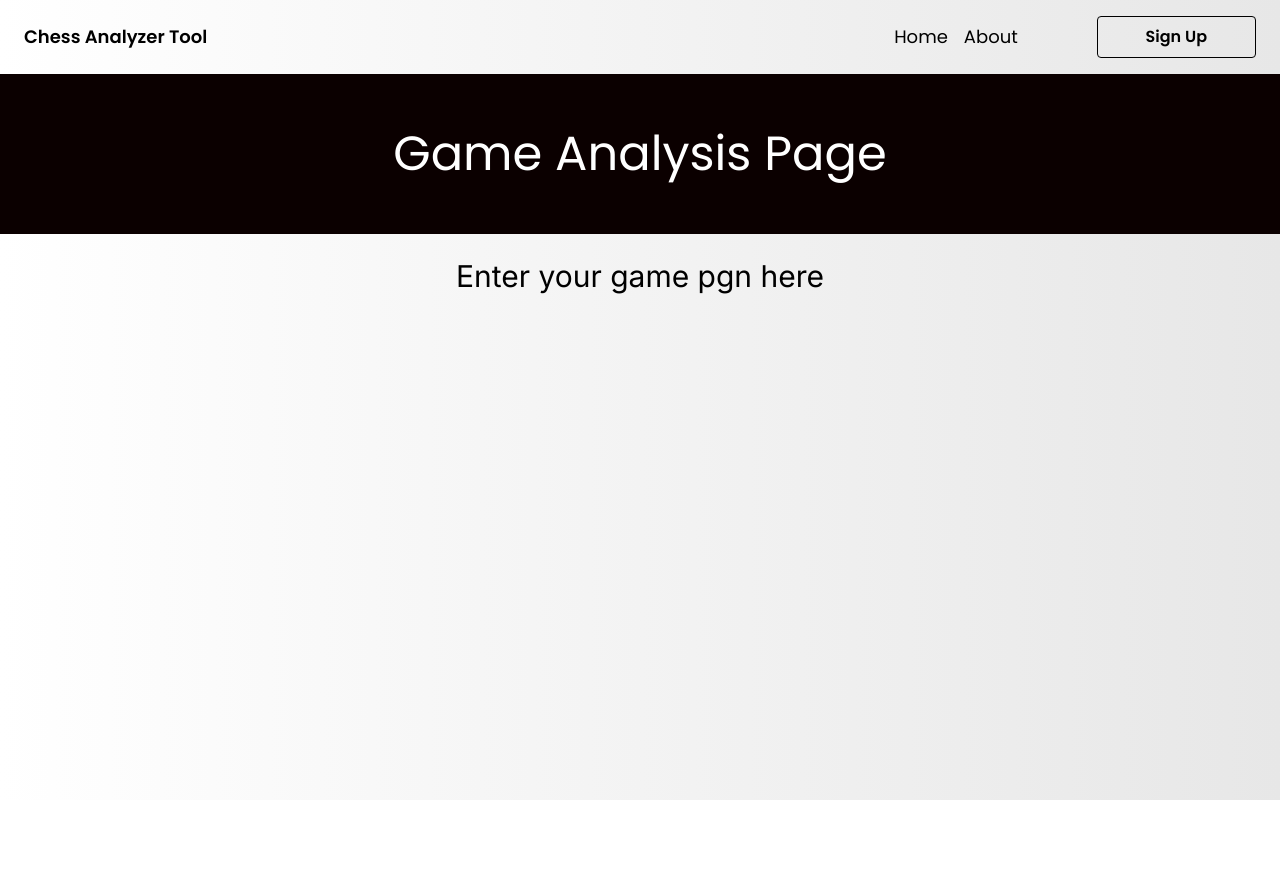
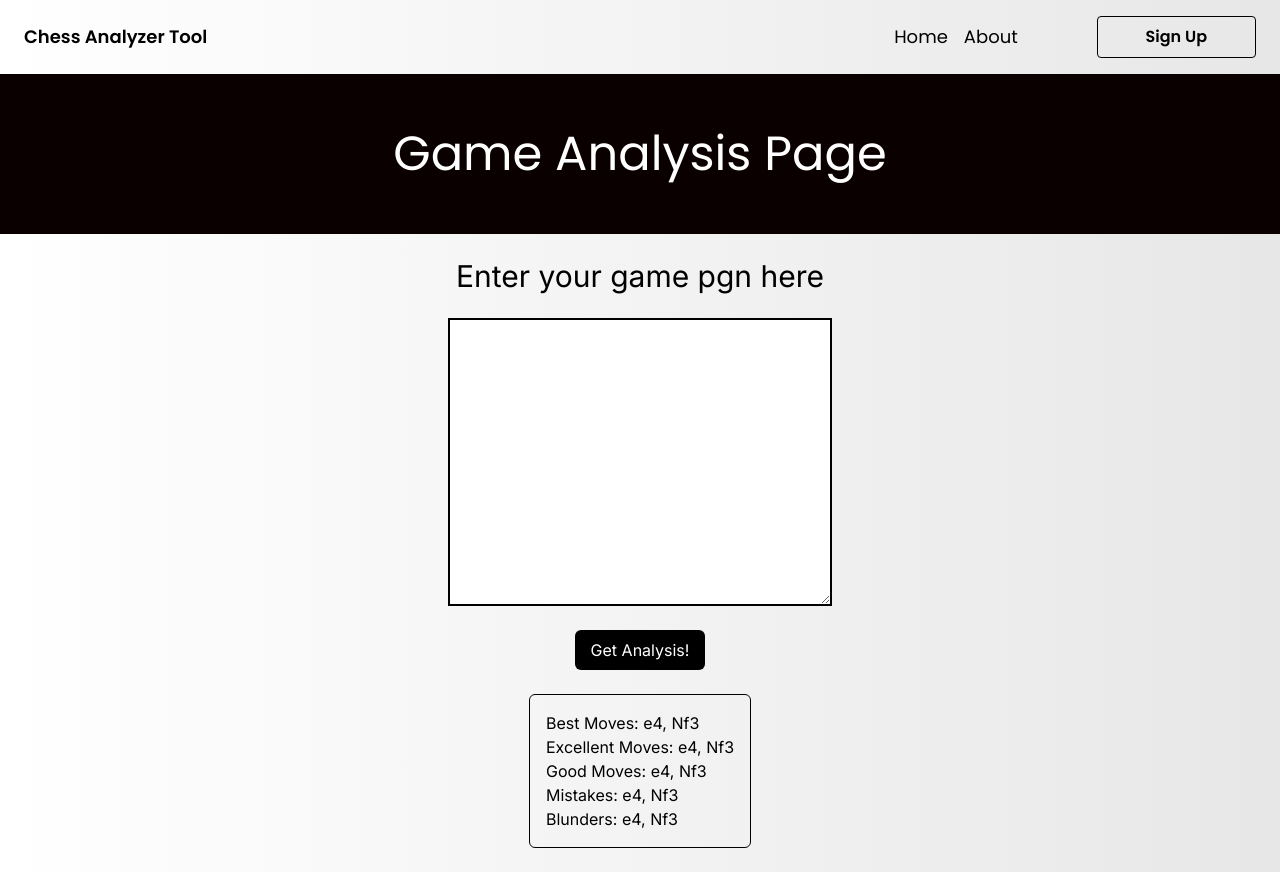
Before and after one commit to 0Armaan025/chess-com-analyse-tool-frontend, a Next.js app: page /analyze-game in a window 1280 px wide. Before the commit the page ends 800 px from the top, so only its background shows below. Built offline with nearby package versions, Linux system fonts and the light colour scheme.

Commit message:
welp, even after a lot of debugging, only able to create till this

```diff
--- a/src/app/analyze-game/page.tsx
+++ b/src/app/analyze-game/page.tsx
@@ -16,6 +16,28 @@ const AnalyzeGamePage = (props: Props) => {
         </div>
         <br />
         <h2 className="text-3xl">Enter your game pgn here </h2>
+        <br />
+        <textarea className="h-72 w-96 border-2 border-black"></textarea>
+        <br />
+        <input
+          type="button"
+          value="Get Analysis!"
+          className="px-4 py-2 bg-black hover:bg-[#171717] transition-all cursor-pointer rounded-md text-white"
+        />
+        <br />
+
+        <div className="analysisDiv border border-1 border-black rounded-md p-[1rem]">
+          <h2>Best Moves: e4, Nf3</h2>
+          <h2>Excellent Moves: e4, Nf3</h2>
+          <h2>Good Moves: e4, Nf3</h2>
+          <h2>Mistakes: e4, Nf3</h2>
+          <h2>Blunders: e4, Nf3</h2>
+        </div>
+        <br />
+
+        <div className="chessBoardRender">
+          {/* I wanna render the chessboard here  */}
+        </div>
       </div>
     </>
   );
```
